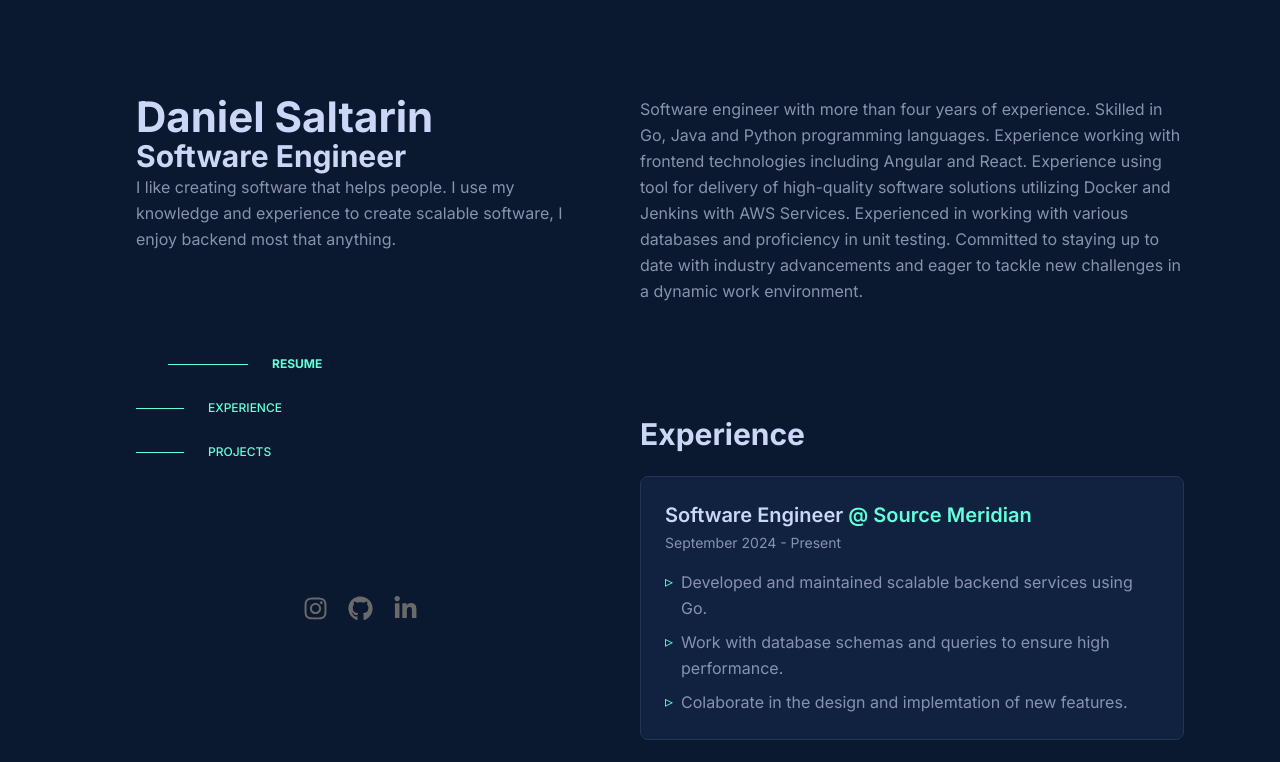
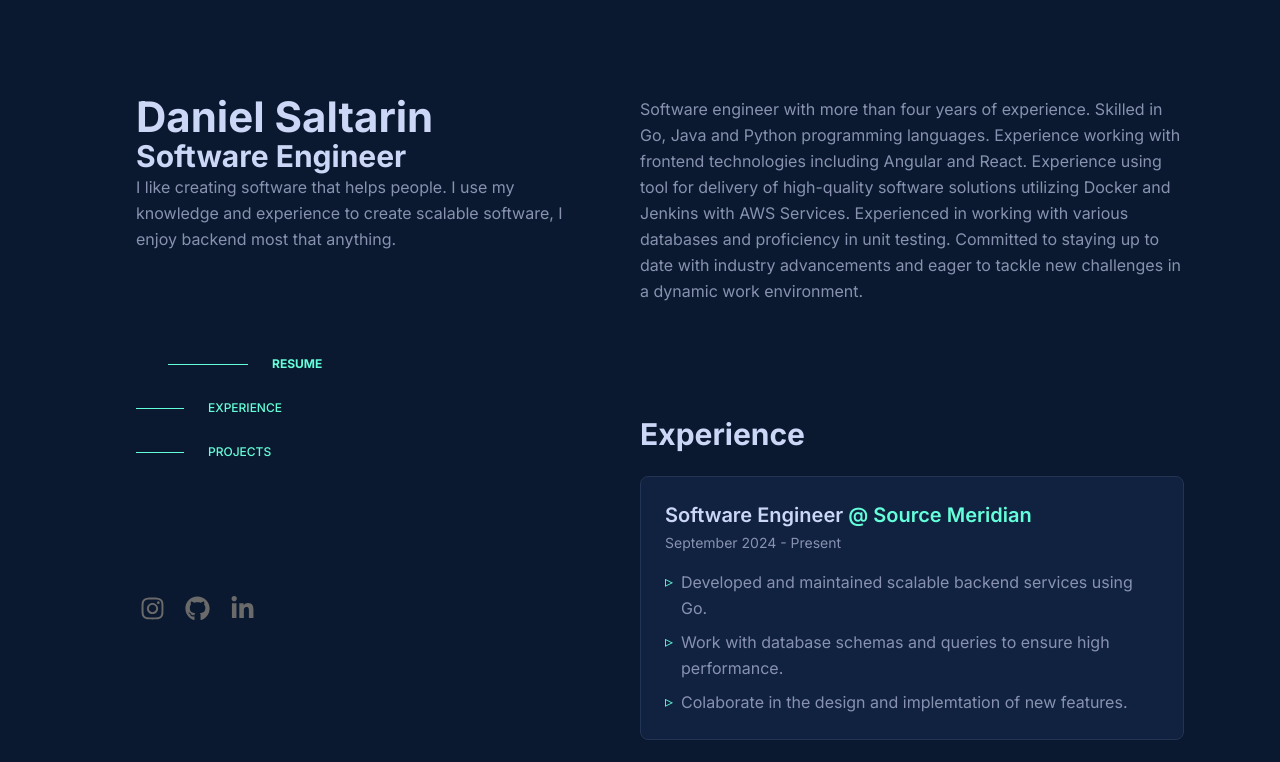
Before and after one commit to dgsaltarin/portfolio, a Next.js app: page / in a window 1280 px wide. Shown: the top 762 px of the page. Built offline with nearby package versions, Linux system fonts and the light colour scheme.

Commit message:
more cleaning from the code

```diff
--- a/src/app/components/sections/Projects.tsx
+++ b/src/app/components/sections/Projects.tsx
@@ -1,9 +1,9 @@
 function Projects() {
   return (
-    <div>
+    <section id="projects">
       <h3>Projects</h3>
       <p>Online resume created with Next.js, Tailwind CSS, and TypeScript.</p>
-    </div>
+    </section>
   );
 }
 
--- a/src/app/components/sections/Resume.tsx
+++ b/src/app/components/sections/Resume.tsx
@@ -1,6 +1,6 @@
 function About() {
   return (
-    <div>
+    <section id="resume">
       <p>
         Software engineer with more than four years of experience. Skilled in
         Go, Java and Python programming languages. Experience working with
@@ -11,7 +11,7 @@ function About() {
         industry advancements and eager to tackle new challenges in a dynamic
         work environment.
       </p>
-    </div>
+    </section>
   );
 }
 
--- a/src/app/page.tsx
+++ b/src/app/page.tsx
@@ -17,7 +17,7 @@ export default function Home() {
               <Hero />
               <NavigationSection />
             </div>
-            <div>
+            <div className="flex justify-start">
               <SocialLinks />
             </div>
           </header>
@@ -25,15 +25,9 @@ export default function Home() {
             id="content"
             className="flex flex-col pt-6 lg:pt-24 lg:w-1/2 lg:py-16 gap-4"
           >
-            <section id="resume">
-              <About />
-            </section>
-            <section id="experience">
-              <Experience />
-            </section>
-            <section id="projects">
-              <Projects />
-            </section>
+            <About />
+            <Experience />
+            <Projects />
           </main>
         </div>
       </div>
```
